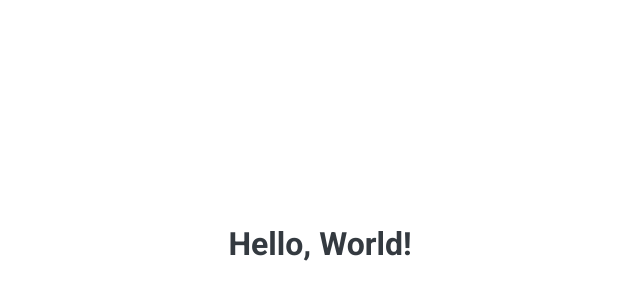
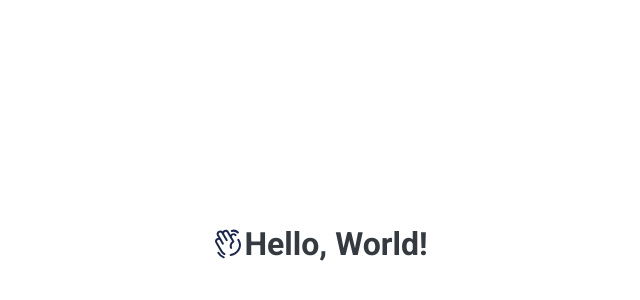
Before and after one commit to evrendev/webpack-starter, a website built with webpack: page src/index.html in a window 1280 px wide. Shown: the part 156-456 px from the top of the page, without its empty margins (320-960 px from the left). Built offline with nearby package versions, Linux system fonts and the light colour scheme.

Commit message:
Refactor HTML structure and add template styles

```diff
--- a/src/css/_template.scss
+++ b/src/css/_template.scss
@@ -1,7 +1,14 @@
 .container {
-    display: flex;
-    justify-content: center;
-    align-items: center;
-    height: 100vh;
-    width: 100%;
+  display: flex;
+  justify-content: center;
+  align-items: center;
+  height: 100vh;
+  width: 100%;
+
+  img {
+    &.icon {
+      width: 32px;
+      height: 32px;
+    }
+  }
 }
--- a/index.html
+++ b/src/index.html
@@ -7,6 +7,7 @@
   </head>
   <body>
     <div class="container">
+      <img src="./assets/icons/hand-shake.svg" class="icon" alt="Hello" />
       <h1>Hello, World!</h1>
     </div>
   </body>
--- a/src/js/index.js
+++ b/src/js/index.js
@@ -1 +1 @@
-console.log("Hello, world!");
+console.log("👋 Hello, world!");
```
Also changed, not shown: src/assets/icons/hand-shake.svg (added).
